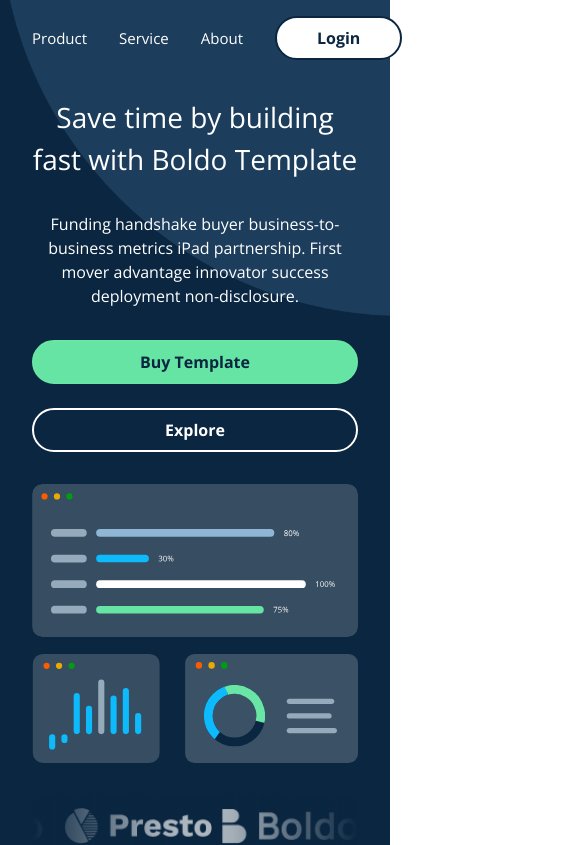
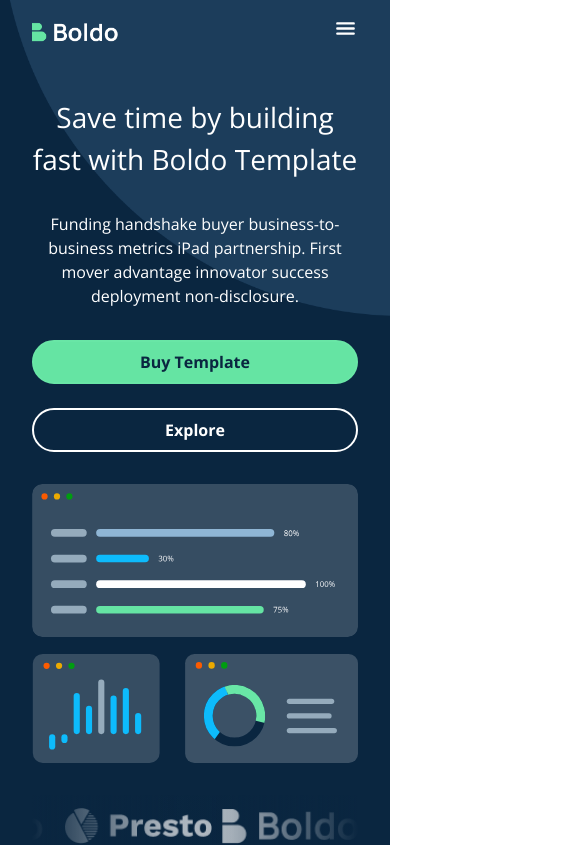
Before and after one commit to SkydiveTechHub/Tilspot-website, a React (Vite) app: page / in a window 390 px wide. Shown: the top 845 px of the page, 585 px wide, since content can reach past the window. Built offline with nearby package versions, Linux system fonts and the light colour scheme.

Commit message:
updated commit

```diff
--- a/src/components/common/header/index.tsx
+++ b/src/components/common/header/index.tsx
@@ -3,9 +3,14 @@
 import Container from '../../ui/Container'
 import { Button } from '../../ui/Button'
 import { headerData } from '../../../utils/data'
+import { useState } from 'react'
+import { IoMenu } from "react-icons/io5";
+import { FaTimes } from "react-icons/fa";
 
 const NavBar = () => {
+  const [show, setShow] = useState(false)
   return (
+
     <Container>
       <div className='flex absolute z-[1000] top-0 left-0 w-full justify-between items-center py-4 px-[2rem] md:px-[4rem]'>
 
@@ -13,7 +18,7 @@
         <div><img className='w-[100px] md:w-[150px]' src="/images/Logo.png" alt="Logo" /></div>
 
         {/* navlinks */}
-        <div className='flex items-center gap-8'>
+        <div className='hidden md:flex items-center gap-8'>
           <ul className='flex items-center gap-8'>
             {
               headerData.map((i, id)=>(
@@ -27,6 +32,31 @@
 
           <Link to={'/'}><Button variant='white' text='Login'/></Link>
         </div>
+
+        <div className='md:hidden  w-[80%]'>
+          <div className='float-right'>
+            <button onClick={()=>setShow(true)}><IoMenu color='white' size={25}/></button>
+          </div>
+
+          <div className={`flex flex-col items-center absolute top-0 right-0 gap-8 w-[80%] pt-[1rem] ${!show?'translate-x-[600px]': 'translate-x-0'} duration-500 transition-all  bg-primary h-screen`}>
+          <div className='w-full flex justify-end pr-6'>
+            <button onClick={()=>setShow(false)}><FaTimes color='white' size={25}/></button>
+          </div>
+            <ul className='flex flex-col items-center gap-8'>
+              {
+                headerData.map((i, id)=>(
+                  <li onClick={()=>setShow(false)} className='w-full' key={id}>
+                    <Link className='text-[15px] text-white hover:font-bold ' to={i.url}>{i.name}</Link>
+                  </li>
+                ))
+              }
+
+            </ul>
+
+            <Link to={'/'}><Button variant='white' text='Login'/></Link>
+          </div>
+
+        </div>
       </div>
 
     </Container>
```
